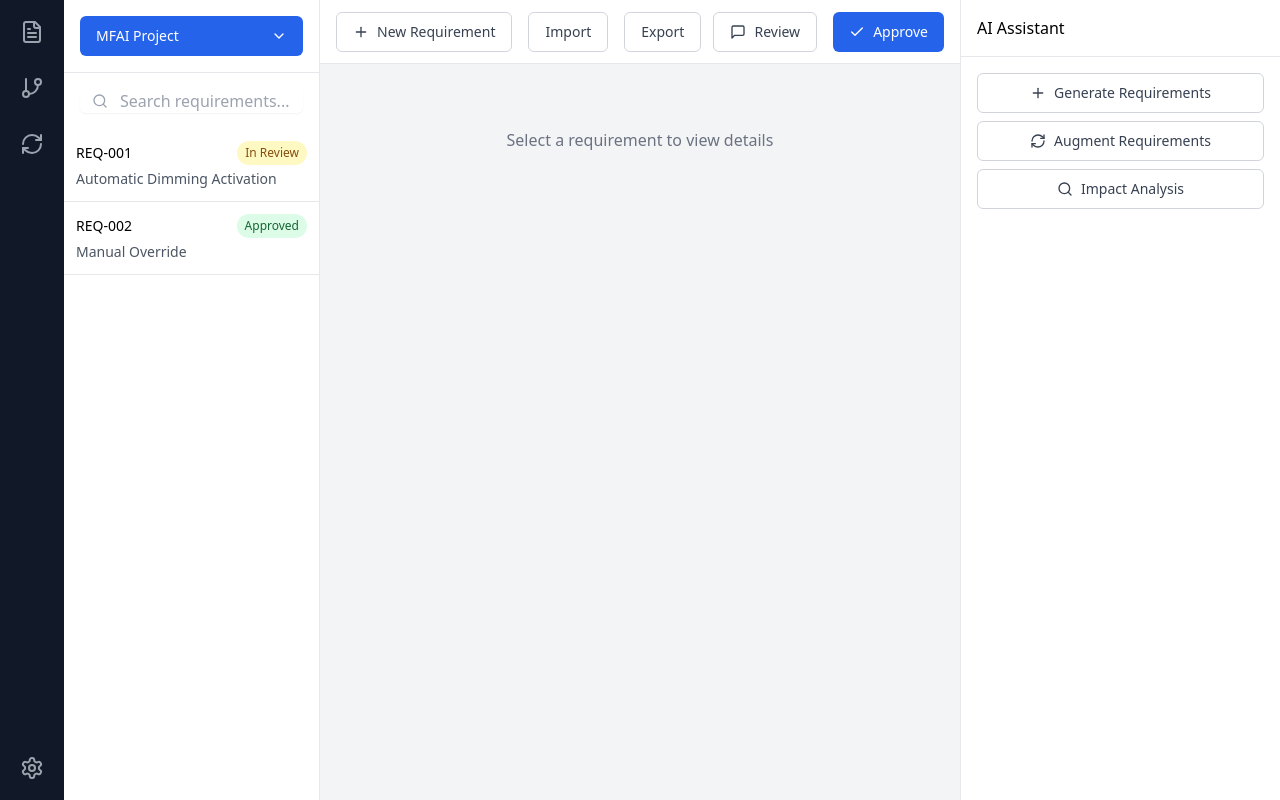
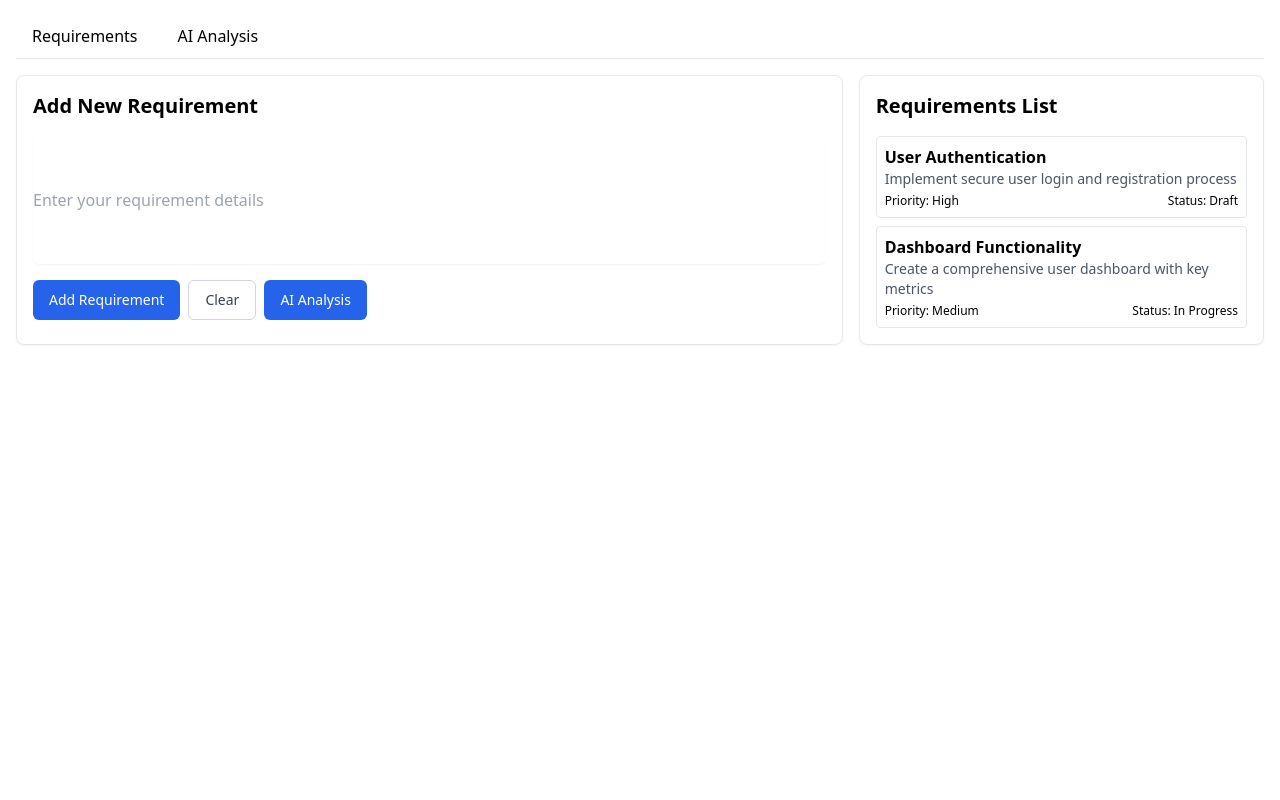
Before and after one commit to jpgerard/sow-reader, a React (Create React App) app: page / in a window 1280 px wide. Built offline with nearby package versions, Linux system fonts and the light colour scheme.

Commit message:
Refactor RequirementsManagementUI: Add TypeScript typing, integrate AI analysis with requirements management

```diff
--- a/src/RequirementsManagementUI.tsx
+++ b/src/RequirementsManagementUI.tsx
@@ -1,208 +1,225 @@
 import React, { useState } from 'react';
-import { Search, Plus, FileText, GitBranch, RefreshCw, Settings, ChevronDown, MessageSquare, Check } from 'lucide-react';
-import { Card, CardContent } from './components/ui/card';
+import { AIAnalysisPanel } from './components/AIAnalysisPanel';
+import { AIRequirementInsights } from './types/AIAnalysis';
 import { Button } from './components/ui/button';
 import { Input } from './components/ui/input';
-import { Tabs, TabsList, TabsTrigger, TabsContent } from './components/ui/tabs';
+import { Card } from './components/ui/card';
+import { Tabs, TabsContent, TabsList, TabsTrigger } from './components/ui/tabs';
 
-// Define the type for a requirement
+// Mock data for requirements and AI insights
+const mockAIInsights: AIRequirementInsights = {
+  qualityScore: {
+    overallScore: 0.85,
+    clarity: 0.78,
+    completeness: 0.92,
+    specificity: 0.80,
+    testability: 0.75
+  },
+  gapAnalysis: {
+    missingElements: [
+      'Performance requirements',
+      'Security constraints',
+      'User authentication details'
+    ],
+    potentialRisks: [
+      'Scalability limitations',
+      'Potential integration challenges'
+    ],
+    recommendedActions: [
+      'Define clear performance metrics',
+      'Specify security protocols',
+      'Elaborate on user access controls'
+    ]
+  },
+  terminologyStandardization: [
+    {
+      originalTerm: 'system interaction',
+      recommendedTerm: 'user interface engagement',
+      confidence: 0.85
+    },
+    {
+      originalTerm: 'data processing',
+      recommendedTerm: 'information transformation',
+      confidence: 0.72
+    }
+  ],
+  relationshipDetection: [
+    {
+      relatedRequirements: ['User Authentication', 'Access Control'],
+      relationshipStrength: 0.9,
+      relationshipType: 'dependency'
+    }
+  ],
+  testCaseSuggestions: [
+    {
+      testScenario: 'Validate user authentication workflow',
+      testType: 'system',
+      complexity: 'medium'
+    },
+    {
+      testScenario: 'Performance load testing',
+      testType: 'integration',
+      complexity: 'high'
+    }
+  ],
+  complianceChecks: [
+    {
+      standard: 'GDPR',
+      status: 'partial',
+      details: [
+        'Data protection measures incomplete',
+        'User consent mechanism needs refinement'
+      ]
+    },
+    {
+      standard: 'ISO 27001',
+      status: 'compliant',
+      details: ['Security framework adequately defined']
+    }
+  ],
+  workflowPatterns: [
+    {
+      patternName: 'Requirements Refinement',
+      frequency: 0.75,
+      efficiency: 0.65,
+      suggestedOptimizations: [
+        'Implement iterative review process',
+        'Add collaborative annotation features'
+      ]
+    }
+  ],
+  ambiguityDetection: {
+    phrases: [
+      'system should handle',
+      'user might need',
+      'potentially implement'
+    ],
+    suggestedReplacements: [
+      'system must explicitly handle',
+      'user requires',
+      'definitively implement'
+    ],
+    ambiguityScore: 0.45
+  },
+  performanceMetrics: {
+    processingTime: 0.25,
+    confidenceLevel: 0.88
+  }
+};
+
+// Mock requirements data with explicit type
 interface Requirement {
   id: string;
   title: string;
   description: string;
+  priority: string;
   status: string;
-  type: string;
-  priority: string;
 }
 
-const RequirementsManagementUI: React.FC = () => {
-  const [selectedRequirement, setSelectedRequirement] = useState<Requirement | null>(null);
-
-  const requirements: Requirement[] = [
+const mockRequirements: Requirement[] = [
   {
-      id: 'REQ-001',
-      title: 'Automatic Dimming Activation',
-      description: 'The rearview mirror shall automatically dim in response to headlights from vehicles approaching from the rear during night-time driving or low-light conditions.',
-      status: 'In Review',
-      type: 'Functional',
-      priority: 'High'
+    id: '1',
+    title: 'User Authentication',
+    description: 'Implement secure user login and registration process',
+    priority: 'High',
+    status: 'Draft'
   },
   {
-      id: 'REQ-002',
-      title: 'Manual Override',
-      description: 'The system shall allow the driver to manually control the dimming feature through a switch located on the mirror or within the vehicle\'s central control interface.',
-      status: 'Approved',
-      type: 'Functional',
-      priority: 'Medium'
+    id: '2',
+    title: 'Dashboard Functionality',
+    description: 'Create a comprehensive user dashboard with key metrics',
+    priority: 'Medium',
+    status: 'In Progress'
   }
 ];
 
+export const RequirementsManagementUI: React.FC = () => {
+  const [requirementText, setRequirementText] = useState('');
+  const [requirements, setRequirements] = useState<Requirement[]>(mockRequirements);
+  const [showAIInsights, setShowAIInsights] = useState(false);
+  const [activeTab, setActiveTab] = useState('requirements');
+
+  const handleAddRequirement = () => {
+    if (requirementText.trim()) {
+      const newRequirement: Requirement = {
+        id: (requirements.length + 1).toString(),
+        title: requirementText.split('\n')[0],
+        description: requirementText,
+        priority: 'Medium',
+        status: 'Draft'
+      };
+      setRequirements([...requirements, newRequirement]);
+      setRequirementText('');
+    }
+  };
+
+  const handleAnalyzeRequirement = () => {
+    setShowAIInsights(true);
+    setActiveTab('analysis');
+  };
+
+  const handleClearRequirement = () => {
+    setRequirementText('');
+    setShowAIInsights(false);
+  };
+
   return (
-    <div className="flex h-screen bg-gray-100">
-      {/* Left Sidebar */}
-      <div className="w-16 bg-gray-900 p-3 flex flex-col items-center space-y-4">
-        <Button variant="ghost" size="icon" className="text-gray-400 hover:text-white">
-          <FileText size={24} />
+    <div className="container mx-auto p-4">
+      <Tabs defaultValue={activeTab}>
+        <TabsList>
+          <TabsTrigger value="requirements">Requirements</TabsTrigger>
+          <TabsTrigger value="analysis">AI Analysis</TabsTrigger>
+        </TabsList>
+
+        <TabsContent value="requirements">
+          <div className="grid grid-cols-3 gap-4">
+            <Card className="p-4 col-span-2">
+              <h2 className="text-xl font-bold mb-4">Add New Requirement</h2>
+              <Input
+                placeholder="Enter your requirement details"
+                value={requirementText}
+                onChange={(e) => setRequirementText(e.target.value)}
+                className="mb-4 h-32"
+              />
+              <div className="flex space-x-2">
+                <Button onClick={handleAddRequirement}>
+                  Add Requirement
                 </Button>
-        <Button variant="ghost" size="icon" className="text-gray-400 hover:text-white">
-          <GitBranch size={24} />
+                <Button variant="outline" onClick={handleClearRequirement}>
+                  Clear
                 </Button>
-        <Button variant="ghost" size="icon" className="text-gray-400 hover:text-white">
-          <RefreshCw size={24} />
-        </Button>
-        <div className="flex-grow" />
-        <Button variant="ghost" size="icon" className="text-gray-400 hover:text-white">
-          <Settings size={24} />
+                <Button onClick={handleAnalyzeRequirement}>
+                  AI Analysis
                 </Button>
               </div>
+            </Card>
 
-      {/* Main Content Area */}
-      <div className="flex-1 flex overflow-hidden">
-        {/* Project Navigator */}
-        <div className="w-64 bg-white border-r">
-          <div className="p-4">
-            <Button className="w-full justify-between">
-              MFAI Project
-              <ChevronDown size={16} />
-            </Button>
-          </div>
-          <div className="p-4 border-t">
-            <Input
-              placeholder="Search requirements..."
-              className="w-full"
-              prefix={<Search className="text-gray-400" size={16} />}
-            />
-          </div>
-          <div className="overflow-y-auto">
-            {requirements.map(req => (
-              <div
-                key={req.id}
-                className={`p-3 border-b cursor-pointer hover:bg-gray-50 ${
-                  selectedRequirement?.id === req.id ? 'bg-blue-50' : ''
-                }`}
-                onClick={() => setSelectedRequirement(req)}
-              >
-                <div className="flex items-center justify-between">
-                  <span className="text-sm font-medium">{req.id}</span>
-                  <span className={`text-xs px-2 py-1 rounded-full ${
-                    req.status === 'Approved' ? 'bg-green-100 text-green-800' : 'bg-yellow-100 text-yellow-800'
-                  }`}>
-                    {req.status}
-                  </span>
-                </div>
-                <div className="text-sm mt-1 text-gray-600 truncate">
-                  {req.title}
+            <Card className="p-4">
+              <h2 className="text-xl font-bold mb-4">Requirements List</h2>
+              <div className="space-y-2">
+                {requirements.map((req) => (
+                  <div key={req.id} className="border p-2 rounded">
+                    <div className="font-semibold">{req.title}</div>
+                    <div className="text-sm text-gray-600">{req.description}</div>
+                    <div className="flex justify-between text-xs mt-1">
+                      <span>Priority: {req.priority}</span>
+                      <span>Status: {req.status}</span>
                     </div>
                   </div>
                 ))}
               </div>
-        </div>
-
-        {/* Main Content */}
-        <div className="flex-1 flex flex-col">
-          {/* Toolbar */}
-          <div className="h-16 border-b bg-white flex items-center px-4 justify-between">
-            <div className="flex items-center space-x-4">
-              <Button variant="outline">
-                <Plus size={16} className="mr-2" />
-                New Requirement
-              </Button>
-              <Button variant="outline">Import</Button>
-              <Button variant="outline">Export</Button>
-            </div>
-            <div className="flex items-center space-x-4">
-              <Button variant="outline">
-                <MessageSquare size={16} className="mr-2" />
-                Review
-              </Button>
-              <Button className="bg-blue-600">
-                <Check size={16} className="mr-2" />
-                Approve
-              </Button>
-            </div>
-          </div>
-
-          {/* Content Area */}
-          <div className="flex-1 p-6 overflow-y-auto">
-            {selectedRequirement ? (
-              <Card>
-                <CardContent className="p-6">
-                  <Tabs defaultValue="details">
-                    <TabsList>
-                      <TabsTrigger value="details">Details</TabsTrigger>
-                      <TabsTrigger value="relationships">Relationships</TabsTrigger>
-                      <TabsTrigger value="history">History</TabsTrigger>
-                      <TabsTrigger value="comments">Comments</TabsTrigger>
-                    </TabsList>
-
-                    <TabsContent value="details" className="mt-4">
-                      <div className="space-y-4">
-                        <div>
-                          <label className="block text-sm font-medium text-gray-700">ID</label>
-                          <Input value={selectedRequirement.id} readOnly />
-                        </div>
-                        <div>
-                          <label className="block text-sm font-medium text-gray-700">Title</label>
-                          <Input value={selectedRequirement.title} />
-                        </div>
-                        <div>
-                          <label className="block text-sm font-medium text-gray-700">Description</label>
-                          <textarea
-                            className="mt-1 block w-full rounded-md border-gray-300 shadow-sm focus:border-blue-500 focus:ring-blue-500"
-                            rows={4}
-                            value={selectedRequirement.description}
-                          />
-                        </div>
-                        <div className="grid grid-cols-3 gap-4">
-                          <div>
-                            <label className="block text-sm font-medium text-gray-700">Type</label>
-                            <Input value={selectedRequirement.type} />
-                          </div>
-                          <div>
-                            <label className="block text-sm font-medium text-gray-700">Priority</label>
-                            <Input value={selectedRequirement.priority} />
-                          </div>
-                          <div>
-                            <label className="block text-sm font-medium text-gray-700">Status</label>
-                            <Input value={selectedRequirement.status} />
-                          </div>
-                        </div>
+            </Card>
           </div>
         </TabsContent>
-                  </Tabs>
-                </CardContent>
-              </Card>
-            ) : (
-              <div className="text-center text-gray-500 mt-10">
-                Select a requirement to view details
+
+        <TabsContent value="analysis">
+          {showAIInsights && (
+            <div className="grid grid-cols-1 gap-4">
+              <AIAnalysisPanel insights={mockAIInsights} />
             </div>
           )}
-          </div>
-        </div>
-
-        {/* AI Assistant Panel */}
-        <div className="w-80 bg-white border-l">
-          <div className="p-4 border-b">
-            <h3 className="font-medium">AI Assistant</h3>
-          </div>
-          <div className="p-4">
-            <div className="space-y-2">
-              <Button variant="outline" className="w-full justify-start">
-                <Plus size={16} className="mr-2" />
-                Generate Requirements
-              </Button>
-              <Button variant="outline" className="w-full justify-start">
-                <RefreshCw size={16} className="mr-2" />
-                Augment Requirements
-              </Button>
-              <Button variant="outline" className="w-full justify-start">
-                <Search size={16} className="mr-2" />
-                Impact Analysis
-              </Button>
-            </div>
-          </div>
-        </div>
-      </div>
+        </TabsContent>
+      </Tabs>
     </div>
   );
 };
--- /dev/null
+++ b/src/components/AIAnalysisPanel.tsx
@@ -0,0 +1,92 @@
+import React from 'react';
+import { AIRequirementInsights } from '../types/AIAnalysis';
+import { Card } from './ui/card';
+import { Button } from './ui/button';
+
+interface AIAnalysisPanelProps {
+  insights: AIRequirementInsights;
+}
+
+export const AIAnalysisPanel: React.FC<AIAnalysisPanelProps> = ({ insights }) => {
+  return (
+    <Card className="p-4 space-y-4 bg-white shadow-md rounded-lg">
+      <div className="text-lg font-bold text-blue-600">AI Requirement Insights</div>
+
+      <section className="mb-4">
+        <h3 className="font-semibold text-gray-700 mb-2">Quality Score</h3>
+        <div className="grid grid-cols-3 gap-2">
+          {Object.entries(insights.qualityScore).map(([key, value]) => (
+            <div key={key} className="bg-gray-100 p-2 rounded">
+              <span className="text-sm text-gray-600 capitalize">{key}</span>
+              <div className="text-md font-bold">{value.toFixed(2)}</div>
+            </div>
+          ))}
+        </div>
+      </section>
+
+      <section className="mb-4">
+        <h3 className="font-semibold text-gray-700 mb-2">Gap Analysis</h3>
+        <div className="space-y-2">
+          {insights.gapAnalysis.missingElements.map((element, index) => (
+            <div key={index} className="bg-yellow-50 p-2 rounded">
+              <span className="text-yellow-600">Missing: {element}</span>
+            </div>
+          ))}
+        </div>
+      </section>
+
+      <section className="mb-4">
+        <h3 className="font-semibold text-gray-700 mb-2">Terminology Standardization</h3>
+        <div className="space-y-2">
+          {insights.terminologyStandardization.map((term, index) => (
+            <div key={index} className="bg-green-50 p-2 rounded flex justify-between items-center">
+              <div>
+                <span className="text-sm text-gray-600">Original: {term.originalTerm}</span>
+                <div className="font-bold text-green-600">Recommended: {term.recommendedTerm}</div>
+              </div>
+              <span className="text-sm text-gray-500">Confidence: {term.confidence.toFixed(2)}%</span>
+            </div>
+          ))}
+        </div>
+      </section>
+
+      <section className="mb-4">
+        <h3 className="font-semibold text-gray-700 mb-2">Test Case Suggestions</h3>
+        <div className="space-y-2">
+          {insights.testCaseSuggestions.map((suggestion, index) => (
+            <div key={index} className="bg-blue-50 p-2 rounded">
+              <div className="font-bold">{suggestion.testScenario}</div>
+              <div className="text-sm text-gray-600">
+                Type: {suggestion.testType} | Complexity: {suggestion.complexity}
+              </div>
+            </div>
+          ))}
+        </div>
+      </section>
+
+      <section className="mb-4">
+        <h3 className="font-semibold text-gray-700 mb-2">Compliance Checks</h3>
+        <div className="space-y-2">
+          {insights.complianceChecks.map((check, index) => (
+            <div key={index} className={`p-2 rounded ${
+              check.status === 'compliant' ? 'bg-green-50 text-green-700' :
+              check.status === 'partial' ? 'bg-yellow-50 text-yellow-700' :
+              'bg-red-50 text-red-700'
+            }`}>
+              <div className="font-bold">{check.standard}</div>
+              <div className="text-sm">Status: {check.status}</div>
+            </div>
+          ))}
+        </div>
+      </section>
+
+      <div className="flex justify-end space-x-2">
+        <Button variant="outline">Detailed Report</Button>
+        <Button>Apply Suggestions</Button>
+      </div>
+    </Card>
+  );
+};
+
+// Export an empty object to make this a module
+export {};
--- a/src/index.tsx
+++ b/src/index.tsx
@@ -1,14 +1,14 @@
 import React from 'react';
-import { createRoot } from 'react-dom/client';
+import ReactDOM from 'react-dom/client';
+import './index.css';
 import RequirementsManagementUI from './RequirementsManagementUI';
-import './index.css';
 
-const container = document.getElementById('root');
-if (container) {
-  const root = createRoot(container);
-  root.render(
-    <React.StrictMode>
-      <RequirementsManagementUI />
-    </React.StrictMode>
-  );
-}
+const root = ReactDOM.createRoot(
+  document.getElementById('root') as HTMLElement
+);
+
+root.render(
+  <React.StrictMode>
+    <RequirementsManagementUI />
+  </React.StrictMode>
+);
--- /dev/null
+++ b/src/types/AIAnalysis.ts
@@ -0,0 +1,67 @@
+export {};  // Make this a module
+
+export interface RequirementQualityScore {
+  overallScore: number;
+  clarity: number;
+  completeness: number;
+  specificity: number;
+  testability: number;
+}
+
+export interface GapAnalysis {
+  missingElements: string[];
+  potentialRisks: string[];
+  recommendedActions: string[];
+}
+
+export interface TerminologyStandardization {
+  originalTerm: string;
+  recommendedTerm: string;
+  confidence: number;
+}
+
+export interface RelationshipDetection {
+  relatedRequirements: string[];
+  relationshipStrength: number;
+  relationshipType: 'dependency' | 'conflict' | 'enhancement' | 'prerequisite';
+}
+
+export interface TestCaseSuggestion {
+  testScenario: string;
+  testType: 'unit' | 'integration' | 'system' | 'acceptance';
+  complexity: 'low' | 'medium' | 'high';
+}
+
+export interface ComplianceCheck {
+  standard: string;
+  status: 'compliant' | 'partial' | 'non-compliant';
+  details: string[];
+}
+
+export interface WorkflowPattern {
+  patternName: string;
+  frequency: number;
+  efficiency: number;
+  suggestedOptimizations: string[];
+}
+
+export interface AmbiguityDetection {
+  phrases: string[];
+  suggestedReplacements: string[];
+  ambiguityScore: number;
+}
+
+export interface AIRequirementInsights {
+  qualityScore: RequirementQualityScore;
+  gapAnalysis: GapAnalysis;
+  terminologyStandardization: TerminologyStandardization[];
+  relationshipDetection: RelationshipDetection[];
+  testCaseSuggestions: TestCaseSuggestion[];
+  complianceChecks: ComplianceCheck[];
+  workflowPatterns: WorkflowPattern[];
+  ambiguityDetection: AmbiguityDetection;
+  performanceMetrics: {
+    processingTime: number;
+    confidenceLevel: number;
+  };
+}
```
Lines whose indentation alone changed are shown as unchanged.
